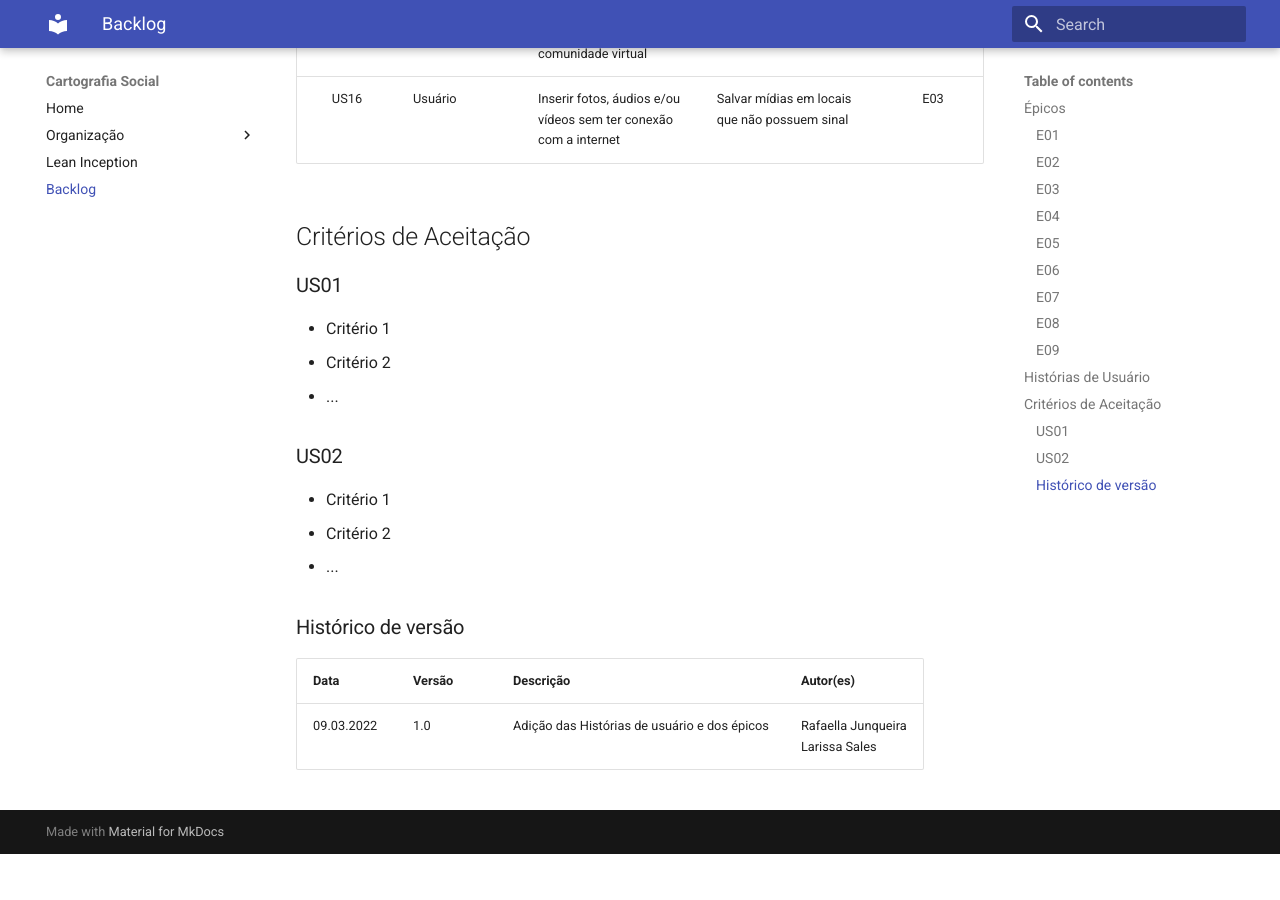
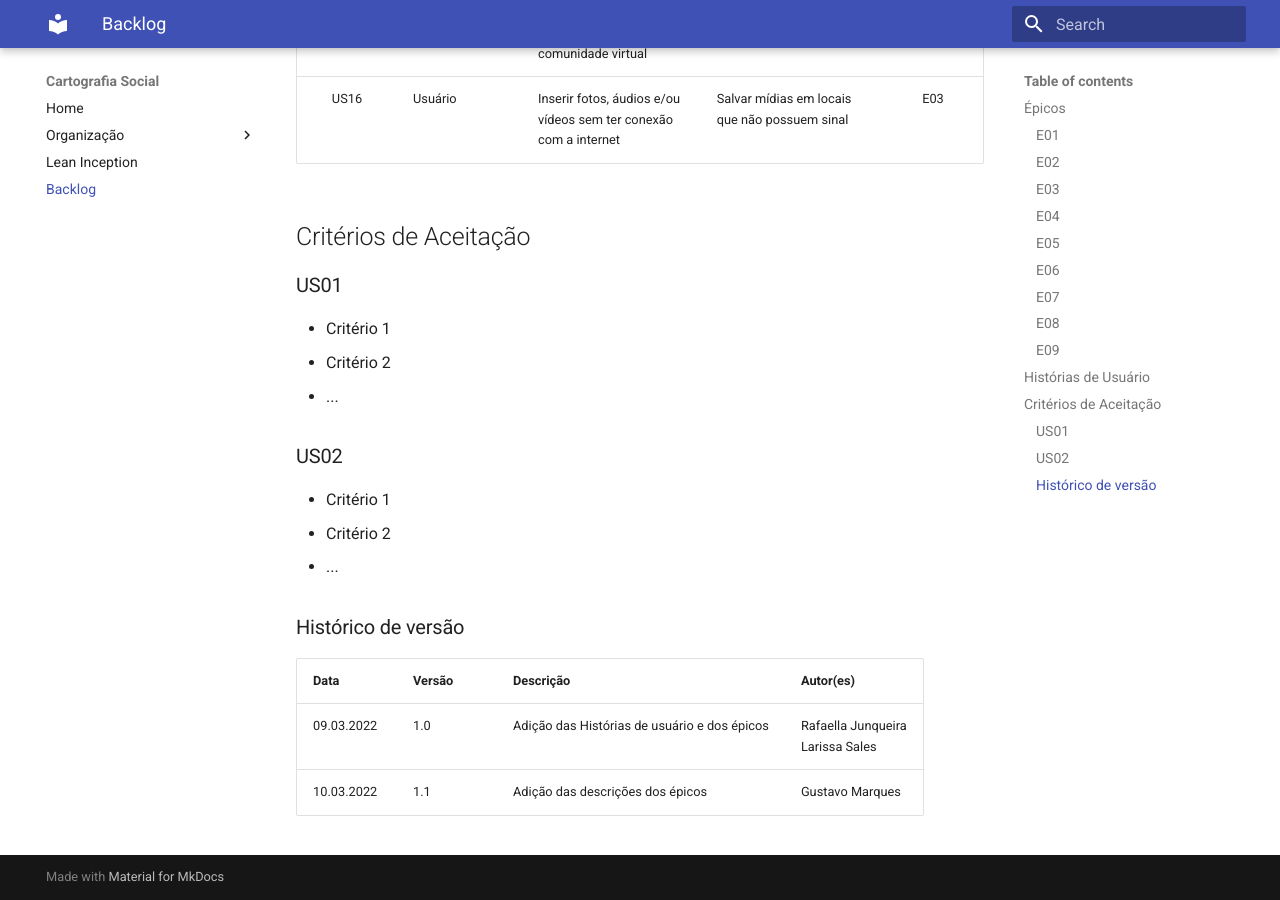
Before and after one commit to fga-eps-mds/2021-2-Cartografia-social-Doc, an MkDocs documentation site: the page built from docs/backlog.md, in a window 1280 px wide and 900 px high, scrolled down 3700 px. Built offline with MkDocs 1.6.1 and Material for MkDocs 9.7.7, drawn with Linux system fonts in a browser that asks for light colours; before the commit the page ends 4554 px from its top, so only the background shows below that.

Commit message:
Versionamento do arquivo backlog

```diff
--- a/docs/backlog.md
+++ b/docs/backlog.md
@@ -89,3 +89,4 @@
 |Data | Versão | Descrição | Autor(es)
 | -- | -- | -- | -- |
 | 09.03.2022 | 1.0 | Adição das Histórias de usuário e dos épicos  | Rafaella Junqueira <br> Larissa Sales |
+| 10.03.2022 | 1.1 | Adição das descrições dos épicos | Gustavo Marques |
```
